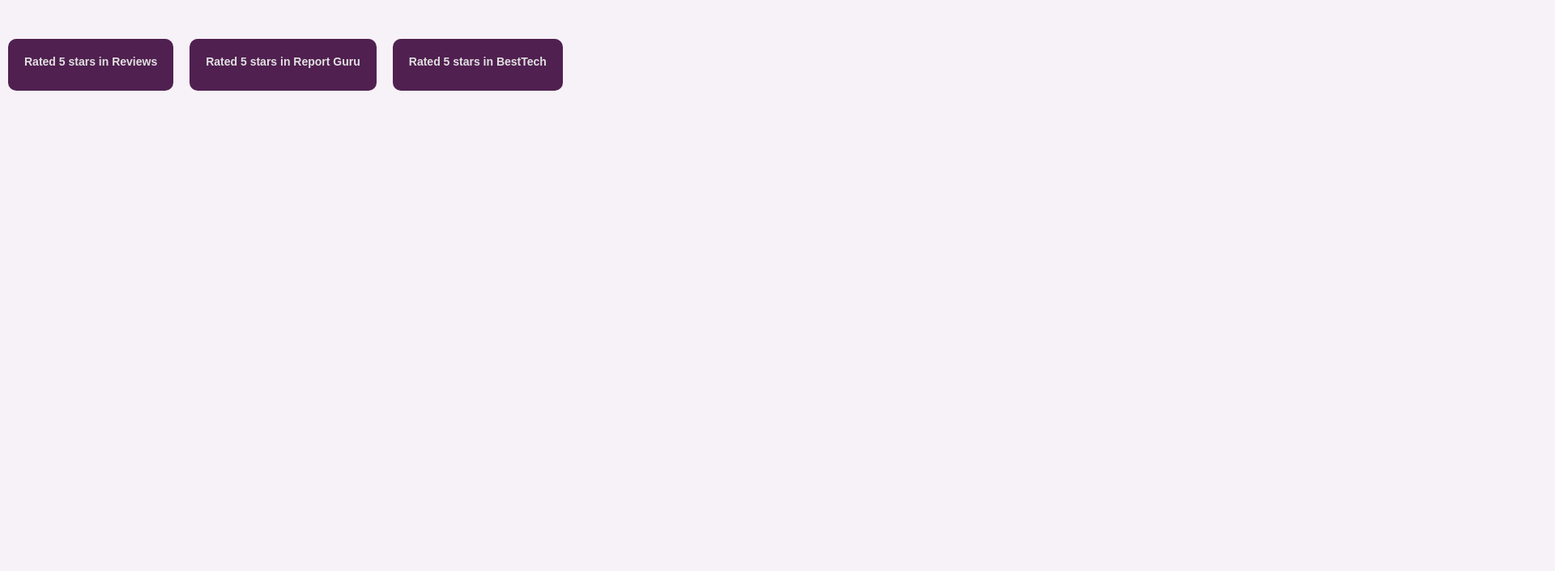
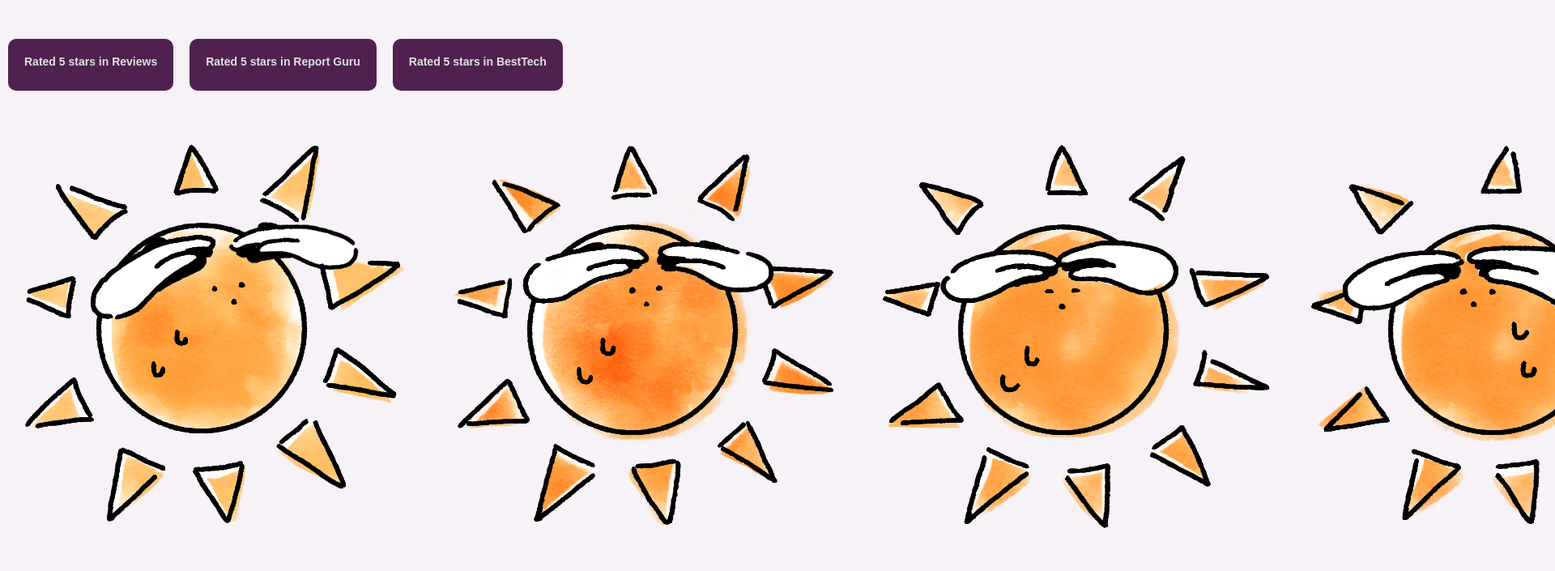
Before and after one commit to CarlosMartinezLasierra/202304-W2.5-CH4-carlos-martinez, a website: page index.html in a window 1280 px wide. Shown: the part 460-1165 px from the top of the page at 81% size, 1920 px wide, since content can reach past the window. Before the commit the page ends 800 px from the top, so only its background shows below. Drawn offline with Linux system fonts and the light colour scheme.

Commit message:
testing in movement img

```diff
--- a/index.html
+++ b/index.html
@@ -52,6 +52,8 @@
       <h3>Rated 5 stars in BestTech</h3>
     </div>
   </div>
+  <div class="movement__img"><img src="sun_sprite.png" alt="">
+  </div>
 </body>
 
 </html>
```
Also changed, not shown: sun_sprite.png (added), 4 other files.
